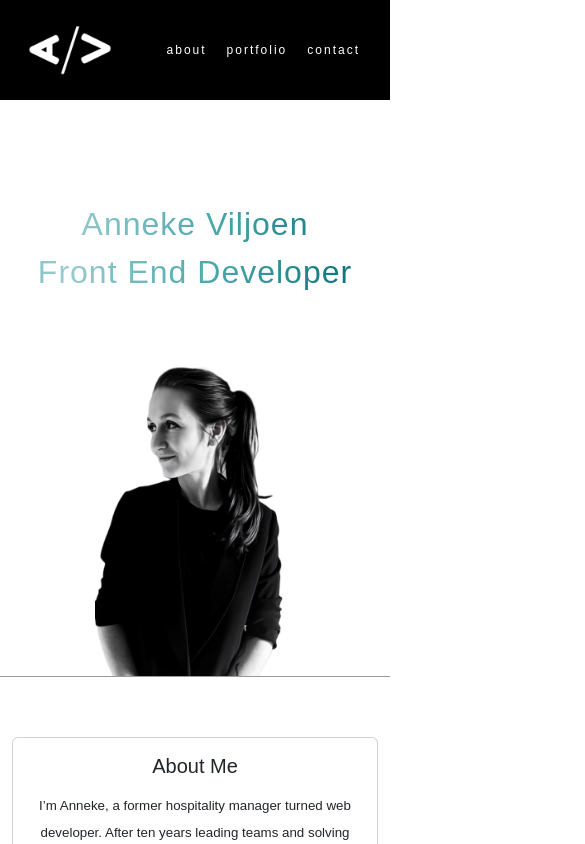
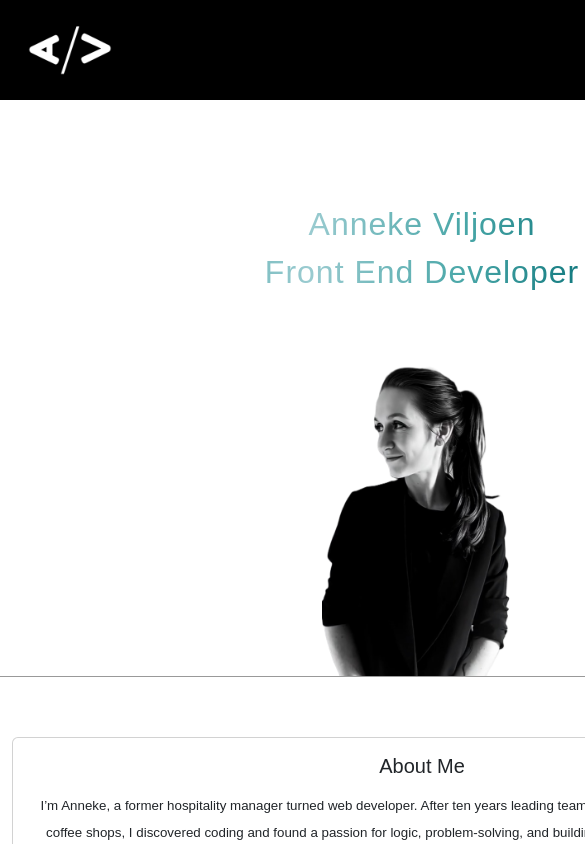
Before and after one commit to anneke44/my-profile-anneke-viljoen, a React (Create React App) app: page / in a window 390 px wide. Shown: the top 844 px of the page, 585 px wide, since content can reach past the window. Built offline with nearby package versions, Linux system fonts and the light colour scheme; a web font is replaced by a local one.

Commit message:
responsive update

```diff
--- a/src/index.css
+++ b/src/index.css
@@ -1,3 +1,4 @@
 body {
   margin: 0 auto;
+  width: 100dvh;
 }
```
